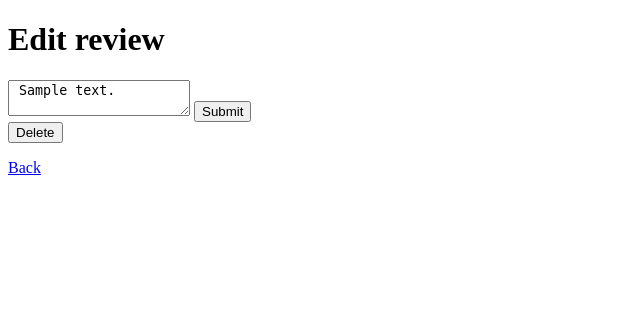
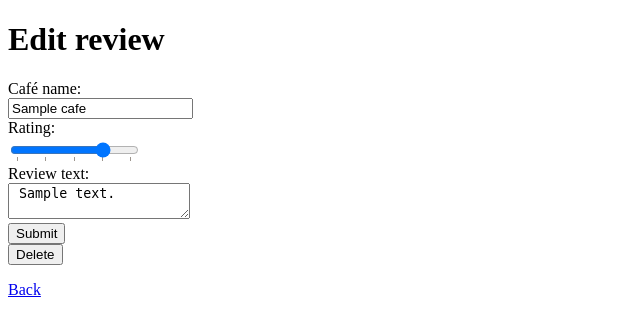
Before and after one commit to Petuuu/CozyCafes, a Flask app: template templates/edit.html in a window 1280 px wide. Shown: the top 336 px of the page, without its empty margins (0-640 px from the left). Run offline with Flask 3, Linux system fonts and the light colour scheme; the template is opened without the code that fills it: most values are stand-ins (such as "Sample title", 1, 10 or a date in 2020).

Commit message:
feat(edit): modify edit.html to include entire review

```diff
--- a/app.py
+++ b/app.py
@@ -12,7 +12,7 @@ app.secret_key = config.secret_key
 def index():
     r = db.query(
         """
-        SELECT R.id, U.username, R.cafe, R.rating, R.review_text
+        SELECT R.id, R.user, U.username, R.cafe, R.rating, R.review_text
         FROM Reviews R
         JOIN Users U ON U.id = R.user
         """
@@ -94,23 +94,42 @@ def add_item():
         )
         return redirect("/")
 
-    r = db.query("SELECT id, review_text FROM Reviews")
+    r = db.query(
+        """
+        SELECT R.id, U.username, R.cafe, R.rating, R.review_text
+        FROM Reviews R
+        JOIN Users U ON U.id = R.user
+        """
+    )
     return render_template("index.html", reviews=r, error=True)
 
 
 @app.route("/edit_item/<int:id>", methods=["GET", "POST"])
 def edit_item(id):
-    r = db.query("SELECT id, review_text FROM Reviews WHERE id = ?", [id])
+    r = db.query(
+        """
+        SELECT R.id, U.username, R.cafe, R.rating, R.review_text
+        FROM Reviews R
+        JOIN Users U ON U.id = R.user
+        WHERE R.id = ?""",
+        [id],
+    )
     if not r:
         abort(404)
-    if not session or r[0][0] != session["id"]:
+    if not session or r[0]["id"] != session["id"]:
         abort(403)
 
     if request.method == "GET":
         return render_template("edit.html", review=r[0])
 
-    edit = request.form["text"]
-    db.execute("UPDATE Reviews SET review_text = ? where id = ?", [edit, id])
+    cafe = request.form["cafe"]
+    rating = request.form["rating"]
+    text = request.form["text"]
+
+    db.execute(
+        "UPDATE Reviews SET cafe = ?, rating = ?, review_text = ? where id = ?",
+        [cafe, rating, text, id],
+    )
     return redirect("/")
 
 
--- a/templates/edit.html
+++ b/templates/edit.html
@@ -9,7 +9,24 @@
     <h1> Edit review </h1>
 
     <form action="/edit_item/{{ review['id'] }}" method="post">
-        <textarea id="text" name="text"> {{ review['text'] }} </textarea>
+        <form action="/add_item" method="post">
+        <label for="cafe"> Café name: </label><br />
+        <input id="cafe" name="cafe" type="text" value="{{ review['cafe'] }}" required /><br />
+
+        <label for="rating"> Rating: </label><br />
+        <input id="rating" name="rating" type="range" min="1" max="5" value="{{ review['rating'] }}" list="rating-ticks" /><br />
+
+        <datalist id="rating-ticks">
+            <option value="1"></option>
+            <option value="2"></option>
+            <option value="3"></option>
+            <option value="4"></option>
+            <option value="5"></option>
+        </datalist>
+
+        <label for="text"> Review text: </label><br />
+        <textarea id="text" name="text" placeholder="Write text here..."> {{ review['review_text']}} </textarea><br >
+
         <input type="submit" value="Submit" />
     </form>
 
--- a/templates/index.html
+++ b/templates/index.html
@@ -30,20 +30,19 @@
     {% endif %}
 
 	<hr />
-
 	{% for review in reviews %}
 	<div>
 		<p> Rating: {{ review['rating'] }}/5</p>
 
 		{% for key in review.keys() %}
-			{% if key in ('cafe', 'text', 'username') and review[key] %}
+			{% if key in ('cafe', 'review_text', 'username') and review[key] %}
 				<p> {{ review[key] }} </p>
 			{% endif %}
 		{% endfor %}
 
 		<a href="/comments/{{ review['id'] }}"> Comments </a>
 
-		{% if session.id == review['id'] %}
+		{% if session['id'] == review['user'] %}
 			| <a href="/edit_item/{{ review['id'] }}"> Edit </a>
 		{% endif %}
 	</div>
```
